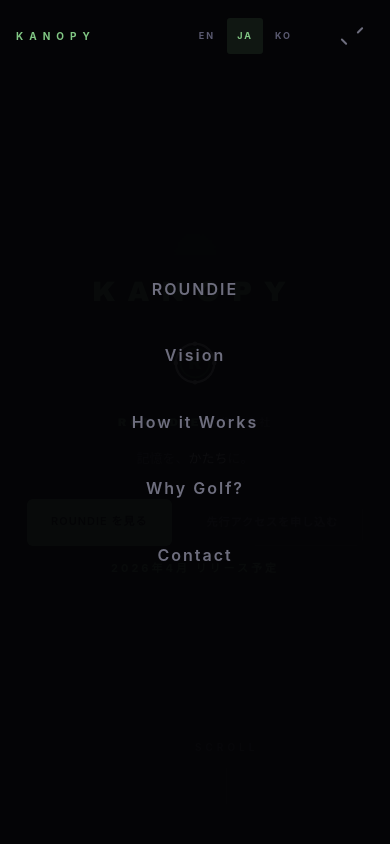
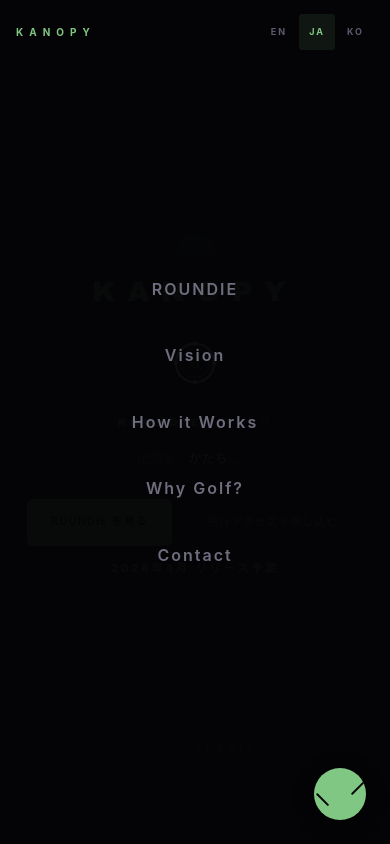
Before and after one commit to kstech-ux/kanopy-inc, a plain HTML site: page index.html in a window 390 px wide. Both pictures are taken after a click on the button "Menu". Shown: the top 844 px of the page. Drawn offline with Linux system fonts and the light colour scheme.

Commit message:
fix: floating hamburger button at bottom-right, always visible on scroll

```diff
--- a/index.html
+++ b/index.html
@@ -170,9 +170,12 @@
     .sidebar a:hover{background:var(--ac)}
     @media(max-width:768px){.sidebar{display:none}}
 
-    /* Hamburger */
-    .hamburger{display:none;width:44px;height:44px;border:none;background:none;cursor:pointer;padding:10px;flex-shrink:0}
-    .hamburger span{display:block;width:20px;height:2px;background:var(--t2);margin:4px auto;transition:all .3s;border-radius:1px}
+    /* Floating hamburger */
+    .hamburger{display:none;position:fixed;bottom:24px;right:24px;z-index:101;width:52px;height:52px;border:none;border-radius:50%;background:rgba(129,199,132,.15);backdrop-filter:blur(12px);-webkit-backdrop-filter:blur(12px);cursor:pointer;padding:0;box-shadow:0 4px 20px rgba(0,0,0,.4);transition:all .3s}
+    .hamburger:active{transform:scale(.92)}
+    .hamburger span{display:block;width:20px;height:2px;background:var(--ac);margin:4px auto;transition:all .3s;border-radius:1px}
+    .hamburger.open{background:var(--ac)}
+    .hamburger.open span{background:var(--bg)}
     .hamburger.open span:nth-child(1){transform:rotate(45deg) translate(4px,4px)}
     .hamburger.open span:nth-child(2){opacity:0}
     .hamburger.open span:nth-child(3){transform:rotate(-45deg) translate(4px,-4px)}
@@ -269,9 +272,10 @@
       <a href="#" class="a" onclick="sl('ja',this);return false">JA</a>
       <a href="#" onclick="sl('ko',this);return false">KO</a>
     </div>
-    <button class="hamburger" onclick="toggleMenu()" aria-label="Menu"><span></span><span></span><span></span></button>
   </div>
 </nav>
+
+<button class="hamburger" onclick="toggleMenu()" aria-label="Menu"><span></span><span></span><span></span></button>
 
 <div class="mob-overlay" id="mobMenu">
   <a href="#roundie" onclick="closeMenu()">ROUNDIE</a>
```
